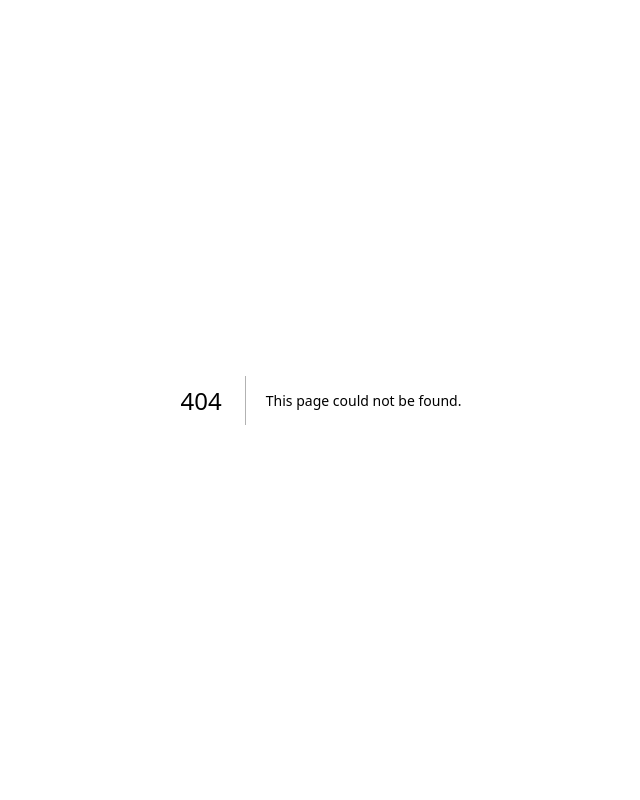
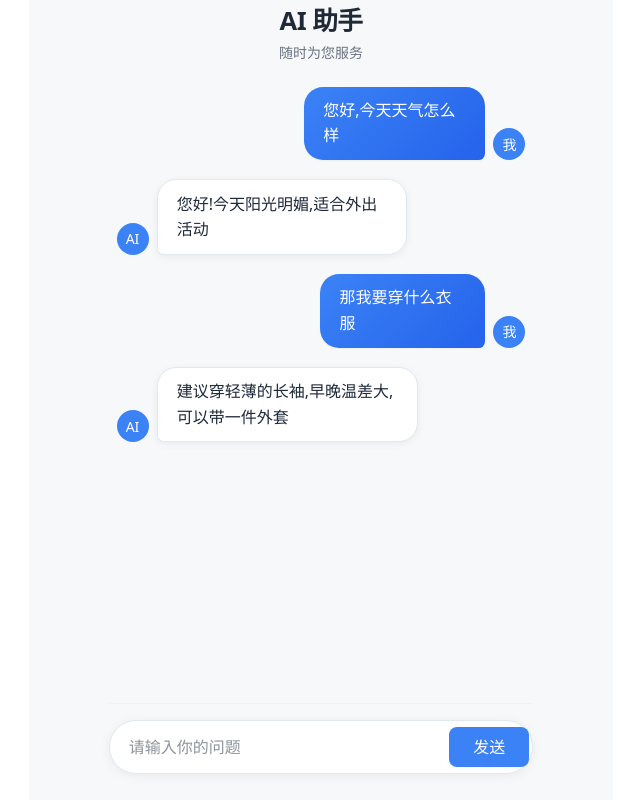
Before and after one commit to mayuanyuan0721/ai_chat, a Next.js app: page /chat in a window 1280 px wide. Before the commit this address had no page. Shown: the whole page, without its empty margins (319-959 px from the left). Built offline with nearby package versions, Linux system fonts and the light colour scheme.

Commit message:
做好了静态页面

```diff
--- /dev/null
+++ b/app/chat/page.module.css
@@ -0,0 +1,162 @@
+.container{
+    display: flex;
+    flex-direction: column;
+    height: 100vh;
+    max-width: 900px;
+    margin: 0 auto;
+    padding: 0.1rem 5rem;
+    background-color: #f7f8fa;
+    font-family: system-ui, -apple-system, BlinkMacSystemFont, 'Segoe UI', Roboto, Oxygen, Ubuntu, Cantarell, 'Open Sans', 'Helvetica Neue', sans-serif;
+
+}
+
+.header{
+    text-align: center;
+    padding: 1.2rem 0.8;
+    border-bottom: none;
+    background-color: transparent;
+    flex-shrink: 0;
+}
+
+.title{
+    font-size: 1.6rem;
+    font-weight: 600;
+    color: #1f2937;
+    letter-spacing: -0.02em;
+    margin-bottom: 0.1rem;
+}
+
+.subtitle{
+  font-size: 0.875rem;
+  color: #6b7280;
+  margin-top: 0;
+}
+.messages {
+  flex: 1;
+  overflow-y: auto;
+  padding: 1.5rem 0.5rem;
+  display: flex;
+  flex-direction: column;
+  gap: 1.2rem;               /* 消息间距加大 */
+  scroll-behavior: smooth;
+}
+.messageWrapper{
+  display: flex;
+  align-items: flex-end;
+  gap: 0.5rem;
+  max-width: 80%; /* 限制最大宽度，避免太宽 */
+  /* 不设置 width: 100% */
+}
+
+.messagesUser{
+    /* 用户消息整体靠右 */
+  margin-left: auto; /* 关键 */
+  flex-direction: row-reverse; /* 可选：让头像在右侧 */
+}
+
+.messageAssistant{
+    margin-right: auto; /* 助手靠左（默认就是左） */
+}
+.avatar {
+  width: 32px;
+  height: 32px;
+  border-radius: 50%;
+  display: flex;
+  align-items: center;
+  justify-content: center;
+  font-size: 14px;
+  font-weight: 500;
+  color: white;
+  flex-shrink: 0;
+}
+
+.avatarUser {
+  background: #3b82f6;
+}
+
+.avatarAssistant {
+  background: #e2e8f0;
+  color: #1e293b;
+}
+
+
+.bubble{
+    max-width: 80%;
+  padding: 0.7rem 1.2rem;
+  border-radius: 1.2rem;    /* 更大的圆角，更现代 */
+  line-height: 1.6;
+  word-break: break-word;
+  box-shadow: 0 1px 2px rgba(0, 0, 0, 0.04); /* 轻微阴影增加立体感 */
+}
+
+.bubbleUser{
+  background: #3b82f6;
+  color: white;
+  border-bottom-right-radius: 0.4rem; /* 保留小尾巴效果 */
+  background: linear-gradient(135deg, #3b82f6, #2563eb); /* 渐变更高级 */
+}
+
+.bubbleAssistant{
+  background: white;
+  color: #1e293b;
+  border: 1px solid #e2e8f0;
+  border-bottom-left-radius: 0.4rem;
+  box-shadow: 0 2px 8px rgba(0, 0, 0, 0.06);
+}
+
+.footer{
+  padding: 1rem 0 1.5rem;
+  border-top: 1px solid #edf2f7; /* 淡灰色分割线 */
+  flex-shrink: 0;
+  background-color: transparent;
+}
+
+.inputRow {
+   display: flex;
+  gap: 0.8rem;
+  align-items: center;
+  background-color: white;
+  border-radius: 2rem;       /* 全圆角输入框容器 */
+  padding: 0.2rem 0.2rem 0.2rem 1.2rem;
+  box-shadow: 0 2px 12px rgba(0, 0, 0, 0.06);
+  border: 1px solid #e2e8f0;
+  transition: border-color 0.2s, box-shadow 0.2s;
+}
+
+.inputRow:focus-within {
+  border-color: #3b82f6;
+  box-shadow: 0 2px 16px rgba(59, 130, 246, 0.15);
+}
+
+.input{
+  flex: 1;
+  padding: 0.7rem 0;
+  border: none;
+  outline: none;
+  font-size: 1rem;
+  background: transparent;
+  color: #1e293b;
+}
+
+.input:focus{
+    border-color: #3b82f6; /* 对应 focus:ring-blue-500 */
+    box-shadow: 0 0 0 2px rgba(59, 130, 246, 0.5); /* 模拟 focus:ring-2 */
+}
+
+.sentButton{
+    padding: 0.5rem 1.5rem;
+    background-color: #3b82f6; /* 对应 bg-blue-500 */
+    color: white;
+    border: none;
+    border-radius: 0.5rem; /* 对应 rounded-lg */
+    cursor: pointer;
+    font-size: 1rem;
+    transition: background-color 0.15s;
+}
+
+.sentButton::hover{
+      background-color: #2563eb;
+}
+.sendButton:active {
+  transform: scale(0.96);
+}
--- /dev/null
+++ b/app/chat/page.tsx
@@ -0,0 +1,50 @@
+
+import styles from "./page.module.css"
+export default function(){
+    const messages=[
+    {id:1,role:'user',content:'您好,今天天气怎么样'},
+    {id:2,role:'assistant',content:'您好!今天阳光明媚,适合外出活动'},
+    {id:3,role:'user',content:'那我要穿什么衣服'},
+    {id:4,role:'assistant',content:'建议穿轻薄的长袖,早晚温差大,可以带一件外套'},
+]
+    return (
+       <div className={styles.container}>
+           <header className={styles.header}>
+               <h1 className={styles.title}>AI 助手</h1>
+               <p className={styles.subtitle}>随时为您服务</p>
+           </header>
+
+            {/* 消息列表 */}
+           <div className={styles.messages}>
+               {messages.map((msg)=>(
+                <div key={msg.id} className={`${styles.messageWrapper} ${
+                    msg.role==='user'?styles.messagesUser:styles.messageAssistant
+                }`}>
+                  {/* 头像 */}
+              <div
+                className={`${styles.avatar} ${
+                  msg.role ? styles.avatarUser : styles.avatarAssistant
+                }`}
+              >
+                {msg.role==='user' ? '我' : 'AI'}
+              </div>
+                 {/* 气泡 */}
+                <div className={`${styles.bubble} ${
+                    msg.role=='user'?styles.bubbleUser:styles.bubbleAssistant
+                }`}>
+                    {msg.content}
+                </div>
+                </div>
+               ))}
+           </div>
+           {/* 底部输入框*/}
+           <div className={styles.footer}>
+             <div className={styles.inputRow}>
+                <input type="text" placeholder="请输入你的问题" className={styles.input}/>
+                <button className={styles.sentButton}>发送</button>
+             </div>
+           </div>
+       </div>
+
+    );
+}
--- a/app/page.tsx
+++ b/app/page.tsx
@@ -1,65 +1,7 @@
 import Image from "next/image";
 
-export default function Home() {
-  return (
-    <div className="flex flex-col flex-1 items-center justify-center bg-zinc-50 font-sans dark:bg-black">
-      <main className="flex flex-1 w-full max-w-3xl flex-col items-center justify-between py-32 px-16 bg-white dark:bg-black sm:items-start">
-        <Image
-          className="dark:invert"
-          src="/next.svg"
-          alt="Next.js logo"
-          width={100}
-          height={20}
-          priority
-        />
-        <div className="flex flex-col items-center gap-6 text-center sm:items-start sm:text-left">
-          <h1 className="max-w-xs text-3xl font-semibold leading-10 tracking-tight text-black dark:text-zinc-50">
-            To get started, edit the page.tsx file.
-          </h1>
-          <p className="max-w-md text-lg leading-8 text-zinc-600 dark:text-zinc-400">
-            Looking for a starting point or more instructions? Head over to{" "}
-            <a
-              href="https://vercel.com/templates?framework=next.js&utm_source=create-next-app&utm_medium=appdir-template-tw&utm_campaign=create-next-app"
-              className="font-medium text-zinc-950 dark:text-zinc-50"
-            >
-              Templates
-            </a>{" "}
-            or the{" "}
-            <a
-              href="https://nextjs.org/learn?utm_source=create-next-app&utm_medium=appdir-template-tw&utm_campaign=create-next-app"
-              className="font-medium text-zinc-950 dark:text-zinc-50"
-            >
-              Learning
-            </a>{" "}
-            center.
-          </p>
-        </div>
-        <div className="flex flex-col gap-4 text-base font-medium sm:flex-row">
-          <a
-            className="flex h-12 w-full items-center justify-center gap-2 rounded-full bg-foreground px-5 text-background transition-colors hover:bg-[#383838] dark:hover:bg-[#ccc] md:w-[158px]"
-            href="https://vercel.com/new?utm_source=create-next-app&utm_medium=appdir-template-tw&utm_campaign=create-next-app"
-            target="_blank"
-            rel="noopener noreferrer"
-          >
-            <Image
-              className="dark:invert"
-              src="/vercel.svg"
-              alt="Vercel logomark"
-              width={16}
-              height={16}
-            />
-            Deploy Now
-          </a>
-          <a
-            className="flex h-12 w-full items-center justify-center rounded-full border border-solid border-black/[.08] px-5 transition-colors hover:border-transparent hover:bg-black/[.04] dark:border-white/[.145] dark:hover:bg-[#1a1a1a] md:w-[158px]"
-            href="https://nextjs.org/docs?utm_source=create-next-app&utm_medium=appdir-template-tw&utm_campaign=create-next-app"
-            target="_blank"
-            rel="noopener noreferrer"
-          >
-            Documentation
-          </a>
-        </div>
-      </main>
-    </div>
-  );
+import { redirect } from 'next/navigation';
+
+export default function HomePage() {
+  redirect('/chat');
 }
```
